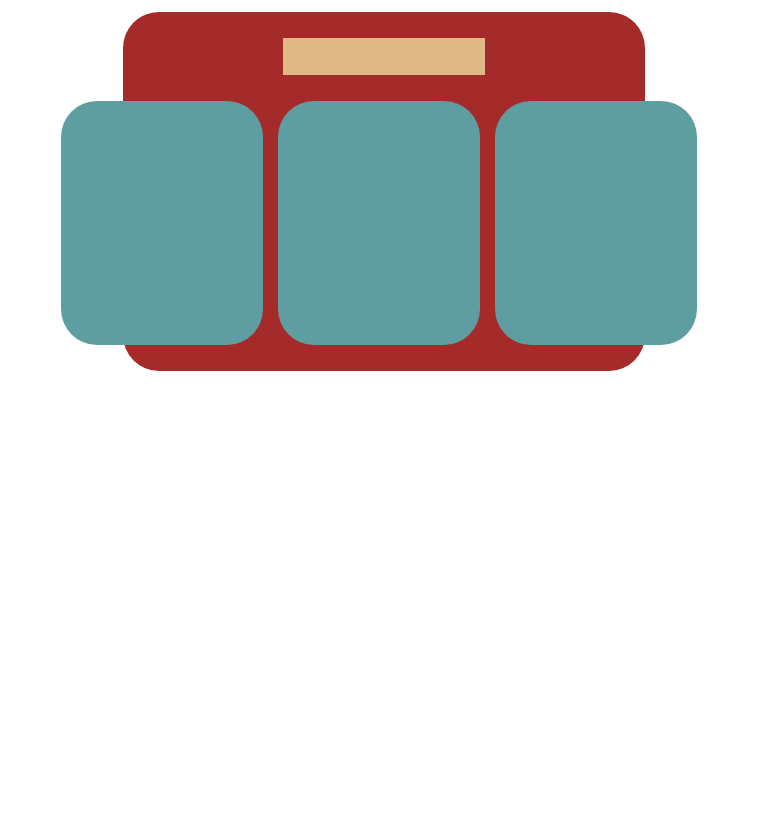
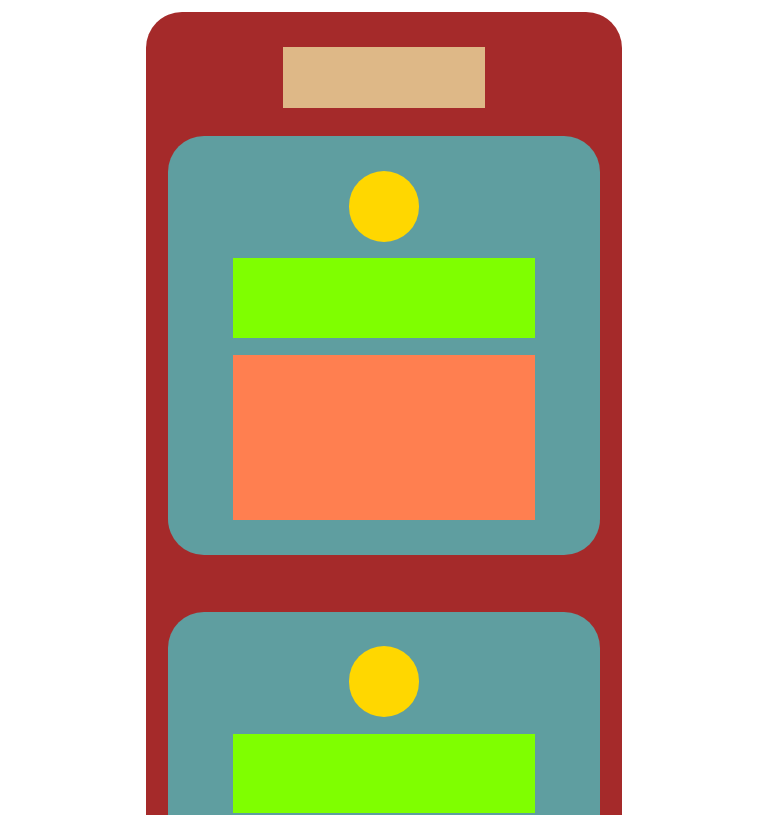
Before and after one commit to siddhesh-mmi/websites-demo-mmi, a React (Create React App) app: page / in a window 768 px wide. Shown: the part 1000-1815 px from the top of the page. Before the commit the page ends 1371 px from the top, so only its background shows below. Built offline with nearby package versions, Linux system fonts and the light colour scheme.

Commit message:
what do we do

```diff
--- a/src/views/Home/Home.js
+++ b/src/views/Home/Home.js
@@ -256,9 +256,21 @@ class Home extends React.Component{
           <div className="whatwedoHeader"></div>
           </div>
           <div className="boxsection">
-            <div className="box1"></div>
-            <div className="box1"></div>
-            <div className="box1"></div>
+            <div className="box1">
+              <div className="number"></div>
+              <div className="boxHeader"></div>
+              <div className="boxDescription"></div>
+            </div>
+            <div className="box1">
+              <div className="number"></div>
+              <div className="boxHeader"></div>
+              <div className="boxDescription"></div>
+            </div>
+            <div className="box1">
+              <div className="number"></div>
+              <div className="boxHeader"></div>
+              <div className="boxDescription"></div>
+            </div>
           </div>
         </div>
       </div>
--- a/src/views/Home/home.css
+++ b/src/views/Home/home.css
@@ -295,10 +295,11 @@
 	}
 	.box1 {
 		width: 26.25vw;
-		height: 31.7vw;
+		/* height: 31.7vw; */
 		border-radius: 4.68vw;
 		background-color: cadetblue;
 		margin: 0 1vw;
+		padding: 2.1vw 1.3vw 0 1.3vw;
 	}
 	.boxsection {
 		margin-top: 3.4vw;
@@ -362,6 +363,25 @@
 		border-radius: 4.68vw;
 		margin-left: 23.1vw;
 		background-color: gold;
+	}
+	.number {
+		width: 5.5vw;
+		height: 5.5vw;
+		background-color: gold;
+		border-radius: 50%;
+	}
+	.boxHeader {
+		width: 23.5vw;
+		height: 6.2vw;
+		margin-top: 1.3vw;
+		background-color: chartreuse;
+	}
+	.boxDescription{
+		margin-top: 1.3vw;
+		background-color: coral;
+		height: 13vw;
+		width: 23.5vw;
+		margin-bottom: 2.7vw;
 	}
 }
 
@@ -443,12 +463,13 @@
 		/* float: left; */
 		/* overflow-x: hidden; */
 		margin-top: 13vw;
+		margin-bottom: 7vw;
 	}
 
 	.whatwedo {
 		margin-top: 10.4vw;
-		width: 68vw;
-		height: 46.7vw;
+		width: 62vw;
+		height: 201.56vw;
 		background-color: brown;
 		margin-left: auto;
 		margin-right: auto;
@@ -456,26 +477,56 @@
 		/* padding-top: 3.4vw; */
 	}
 	.whatwedoHeaderMain {
-		padding-top: 3.4vw;
+		padding-top: 4.55vw;
 	}
 	.whatwedoHeader {
 		background-color: burlywood;
 		width: 26.2vw;
-		height: 4.76vw;
+		height: 7.9vw;
 		margin:0 auto ;
 	}
 	.box1 {
-		width: 26.25vw;
-		height: 31.7vw;
+		width: 45.2vw;
+		/* height: 46.2vw; */
 		border-radius: 4.68vw;
 		background-color: cadetblue;
-		margin: 0 1vw;
+		margin: 3.7vw 0;
+		padding: 0 5.5vw;
+		/* text-align: center; */
 	}
 	.boxsection {
-		margin-top: 3.4vw;
-    width: 86vw;
-    margin-left: -9vw;
+		/* margin-top: 4.55vw; */
+    /* width: 86vw; */
+    /* margin-left: -9vw; */
     display: flex;
+		flex-direction: column;
+		align-items: center;
+		/* justify-content: center; */
+	}
+	.number {
+		width: 9.2vw;
+		height: 9.2vw;
+		background-color: gold;
+		border-radius: 50%;
+		margin-left: auto;
+		margin-right: auto;
+		margin-top: 4.5vw;
+	}
+	.boxHeader {
+		/* text-align: center; */
+		width: 39.3vw;
+		height: 10.4vw;
+		/* margin-top: 1.3vw; */
+		background-color: chartreuse;
+		margin: 2.2vw auto 0 auto;
+	}
+	.boxDescription{
+		/* margin-top: 1.3vw; */
+		background-color: coral;
+		height: 21.48vw;
+		width: 39.3vw;
+		/* margin-bottom: 2.7vw; */
+		margin: 2.2vw auto 4.5vw auto;
 	}
 }
 @media screen and (max-width:767.68px){
```
